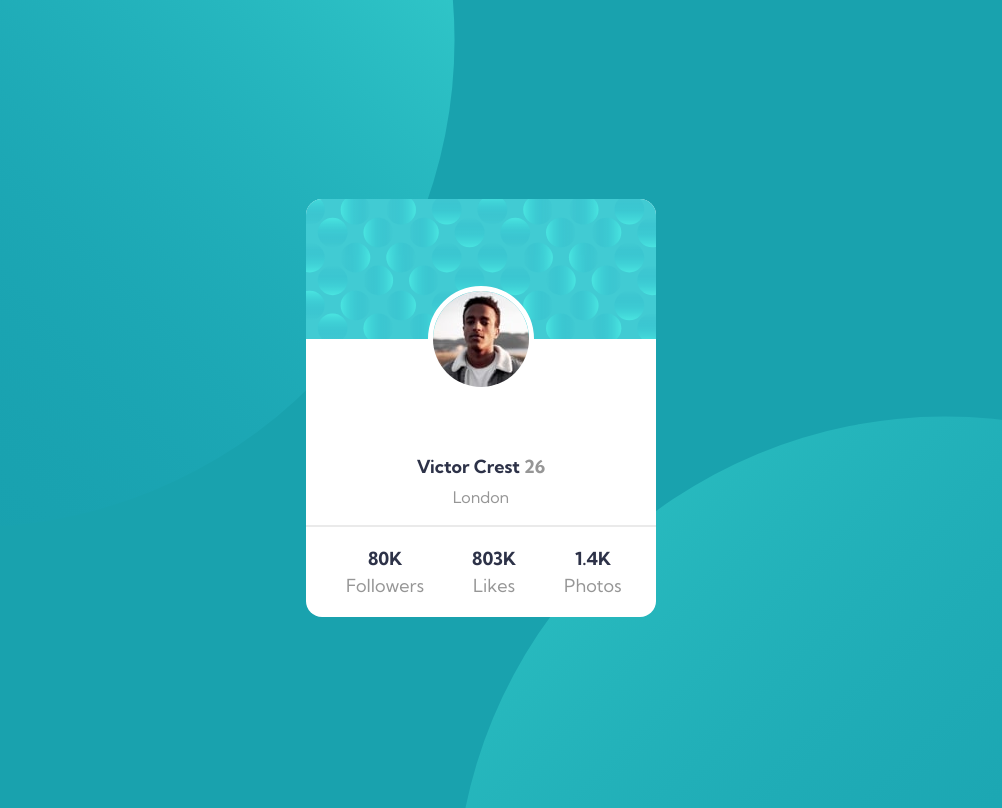
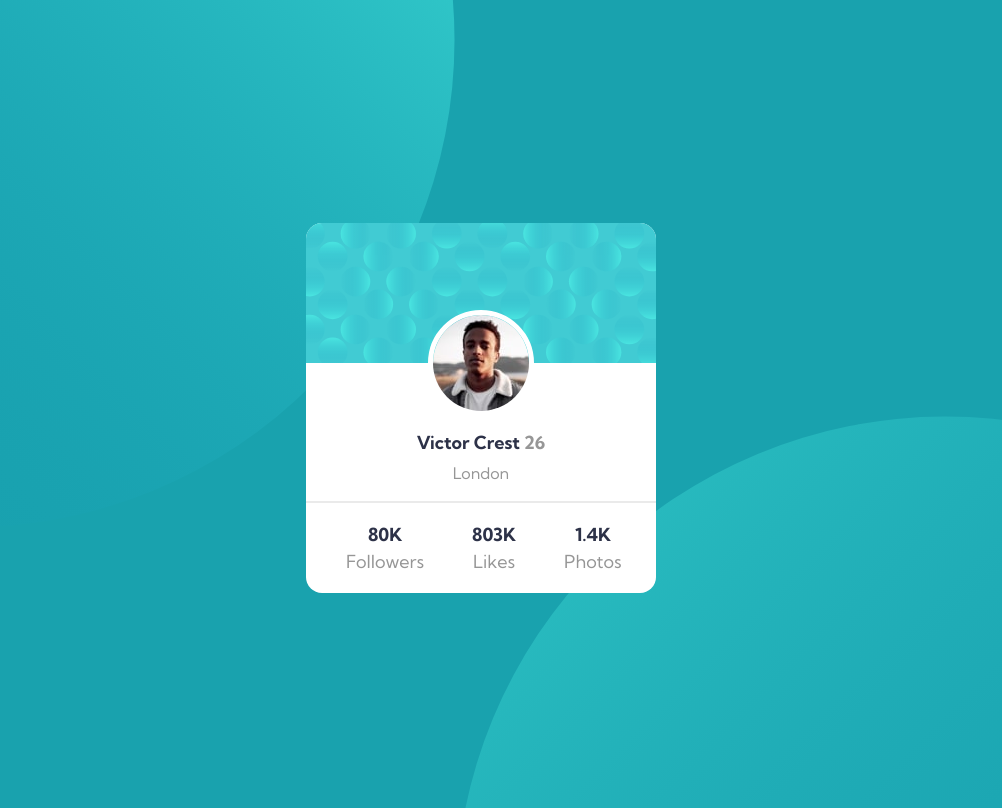
Before and after one commit to Islandstone89/profile-card-component, a plain HTML site: page index.html in a window 1280 px wide. Shown: the whole page, without its empty margins (159-1161 px from the left). Drawn offline with Linux system fonts and the light colour scheme.

Commit message:
Reduced space between image and text
Reduced space between image and text using negative margin.

```diff
--- a/style.css
+++ b/style.css
@@ -134,6 +134,10 @@ body {
     transform: translateY(-50%);
 }
 
+.info {
+  margin-top: -3rem;
+}
+
 .city {
     margin-top: .5rem;
 }
```
